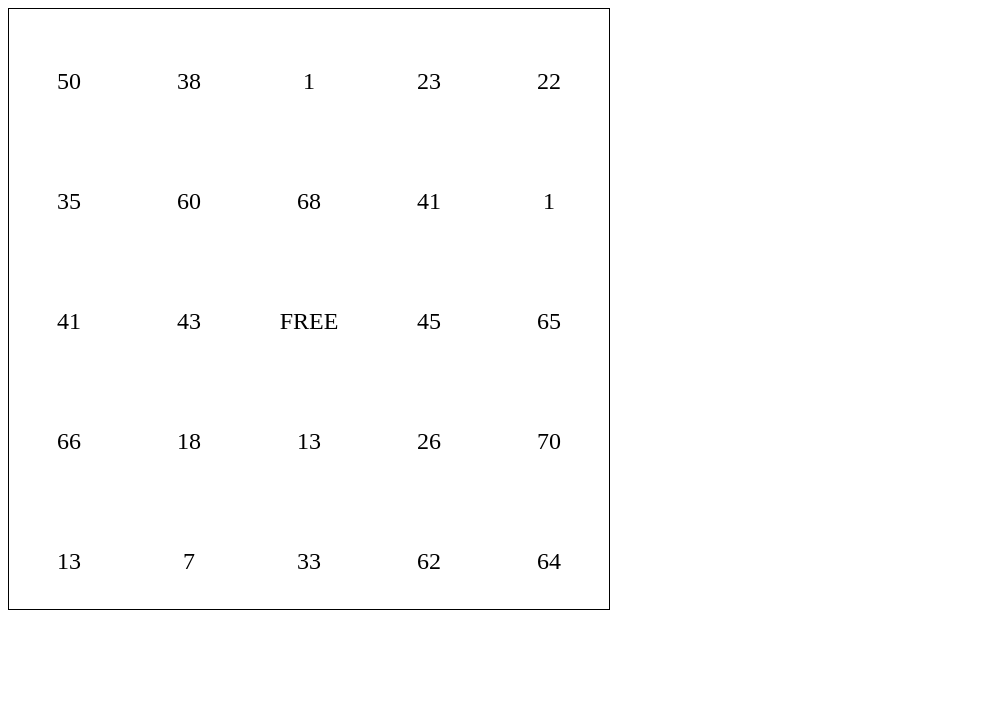
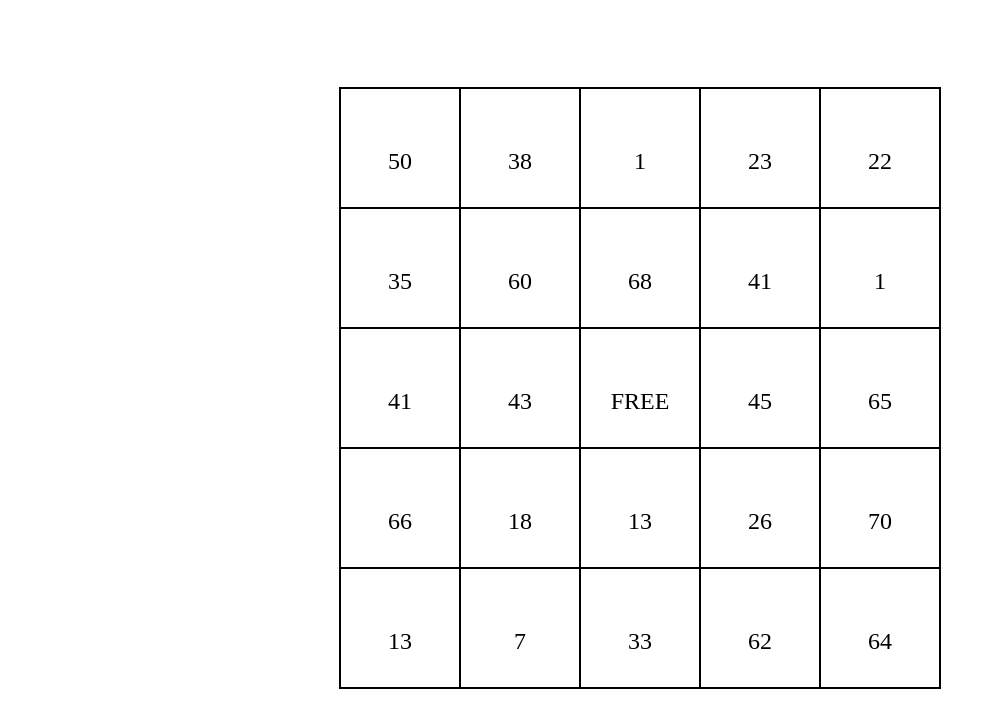
Before and after one commit to PrincessAmeatia/BINGO, a React app: page / in a window 1280 px wide. Shown: the whole page, without its empty margins (0-996 px from the left). Built offline with nearby package versions, Linux system fonts and the light colour scheme; a web font is replaced by a local one.

Commit message:
Center board

```diff
--- a/index.js
+++ b/index.js
@@ -21,8 +21,10 @@ class BingoBoard extends Component {
         }
 
         return (
-          <div className="bingo-board">
-            {spaces}
+          <div className="container">
+            <div className="bingo-board">
+              {spaces}
+            </div>
           </div>
         );
     }
@@ -39,13 +41,13 @@ class BingoSpace extends Component {
   }
 
   iWasClicked = () => {
+    // this.setState({
+    //   active: true
+    // })
+
     this.setState({
-      active: true
+      active: !this.state.active
     })
-
-    // this.setState({
-    //   active: !this.state.active
-    // })
   }
 
   render() {
--- a/public/index.html
+++ b/public/index.html
@@ -9,6 +9,14 @@
 
             li {
                 list-style-type: none;
+            }
+
+            .container {
+                width: 100%;
+                height: 95vh;
+                display: flex;
+                justify-content: center;
+                align-items: center;
             }
 
             .bingo-board {
@@ -24,6 +32,9 @@
                 position: relative;
 
                 font-family: 'Gaegu';
+
+                box-sizing: border-box;
+                border: 1px solid black;
 
                 display: flex;
                 justify-content: center;
@@ -43,12 +54,18 @@
 
                 width: 80%;
                 height: 80%;
+
+                background-color: white;
+
+                transition-duration: 2s;
+                transition-property: background-color;
             }
 
             .bingo-circle.active {
                 border: 1px solid lightblue;
                 border-radius: 50%;
                 background-color:plum;
+
             }
 
             form {
```
